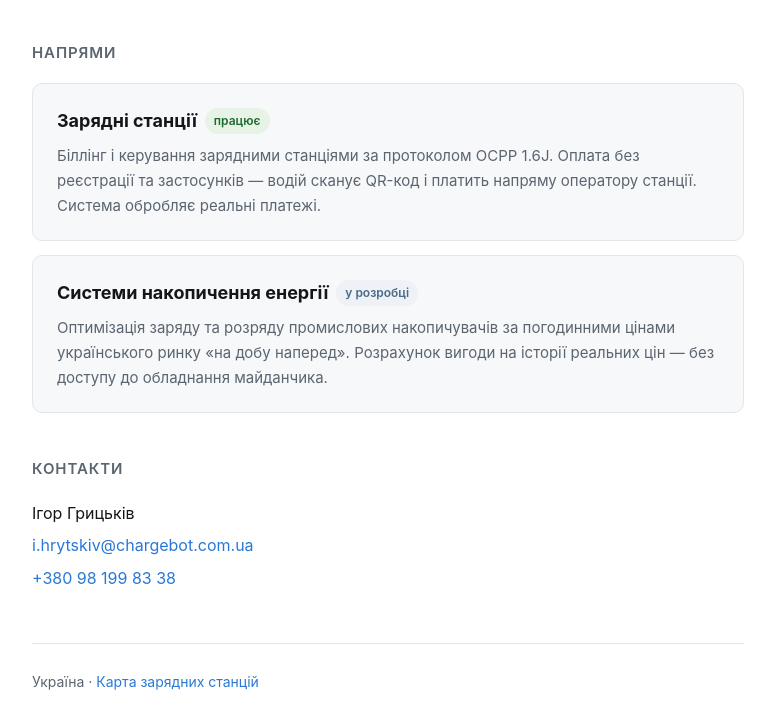
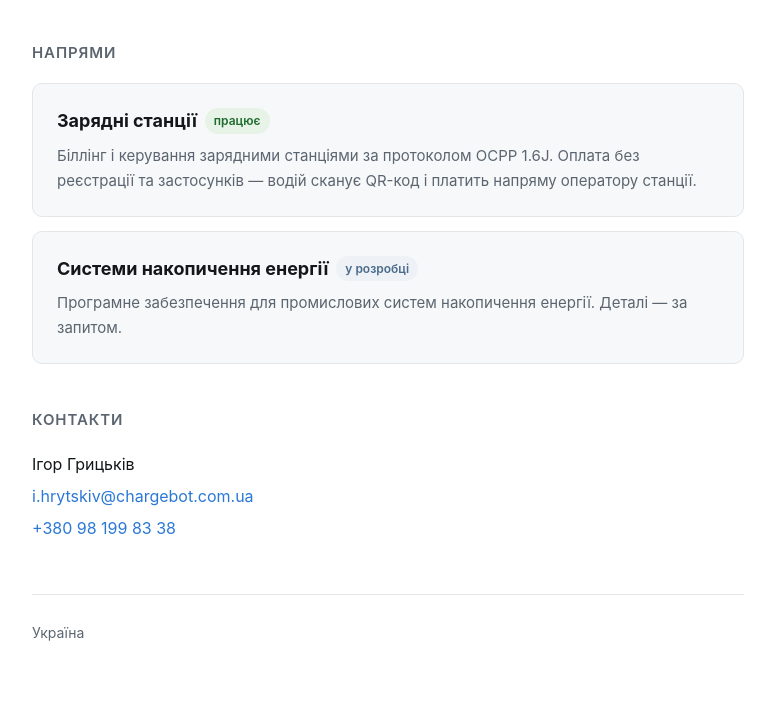
Before and after one commit to hrutskiv-wq/ev-charge-bot, a plain HTML site: page public/landing.html in a window 1280 px wide. Shown: the part 170-898 px from the top of the page, without its empty margins (252-1027 px from the left). Drawn offline with Linux system fonts and the light colour scheme.

Commit message:
landing: прибрано посилання на карту станцій

```diff
--- a/public/landing.html
+++ b/public/landing.html
@@ -59,14 +59,13 @@
     <h3>Зарядні станції<span class="badge">працює</span></h3>
     <p>Біллінг і керування зарядними станціями за протоколом OCPP 1.6J.
        Оплата без реєстрації та застосунків — водій сканує QR-код і платить
-       напряму оператору станції. Система обробляє реальні платежі.</p>
+       напряму оператору станції.</p>
   </div>
 
   <div class="card">
     <h3>Системи накопичення енергії<span class="badge dev">у розробці</span></h3>
-    <p>Оптимізація заряду та розряду промислових накопичувачів за погодинними
-       цінами українського ринку «на добу наперед». Розрахунок вигоди
-       на історії реальних цін — без доступу до обладнання майданчика.</p>
+    <p>Програмне забезпечення для промислових систем накопичення енергії.
+       Деталі — за запитом.</p>
   </div>
 
   <h2>Контакти</h2>
@@ -75,7 +74,7 @@
   <div class="contact"><a href="tel:+380981998338">+380 98 199 83 38</a></div>
 
   <footer>
-    Україна · <a href="/pwa">Карта зарядних станцій</a>
+    Україна
   </footer>
 
 </div>
```
